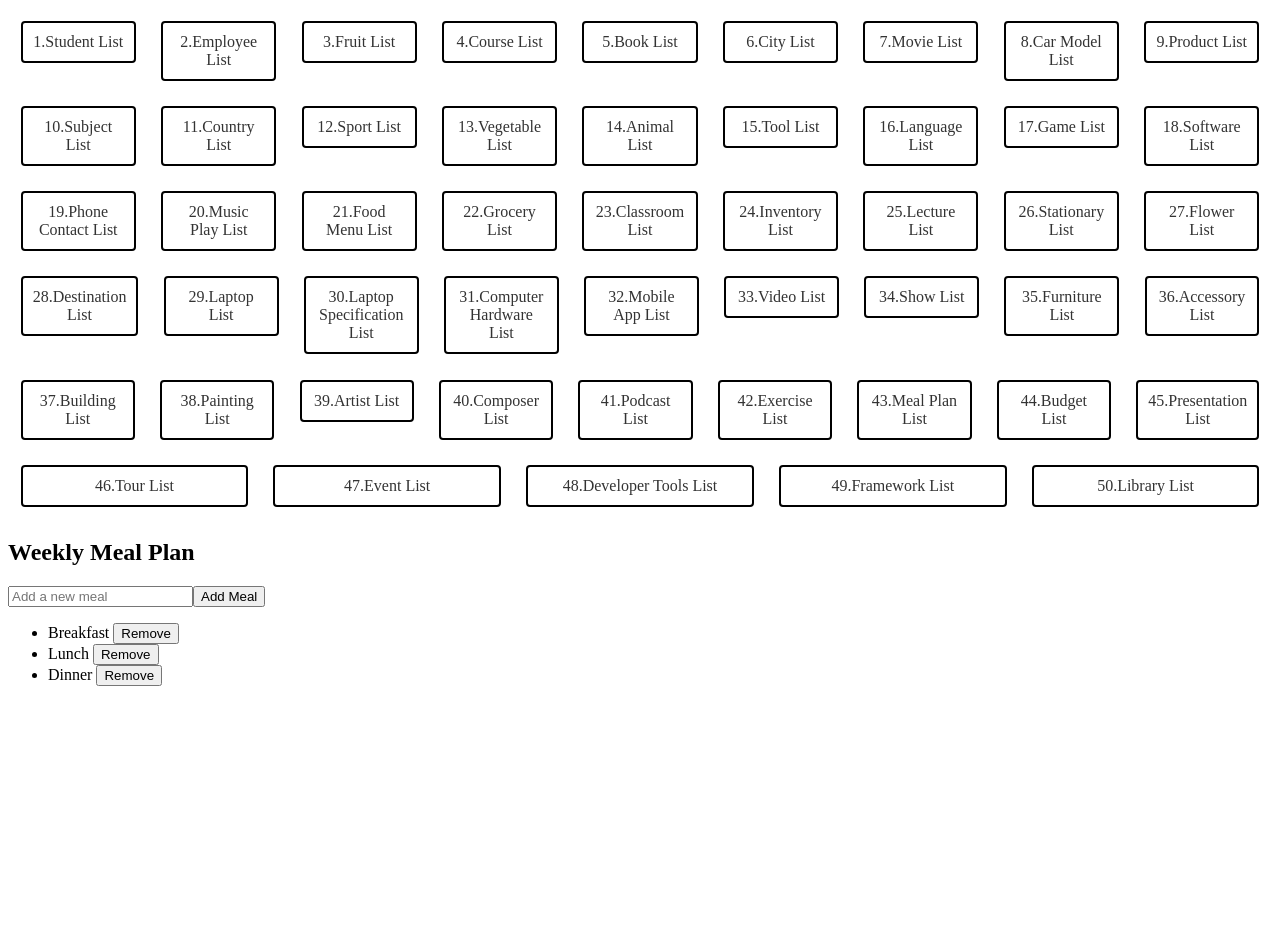
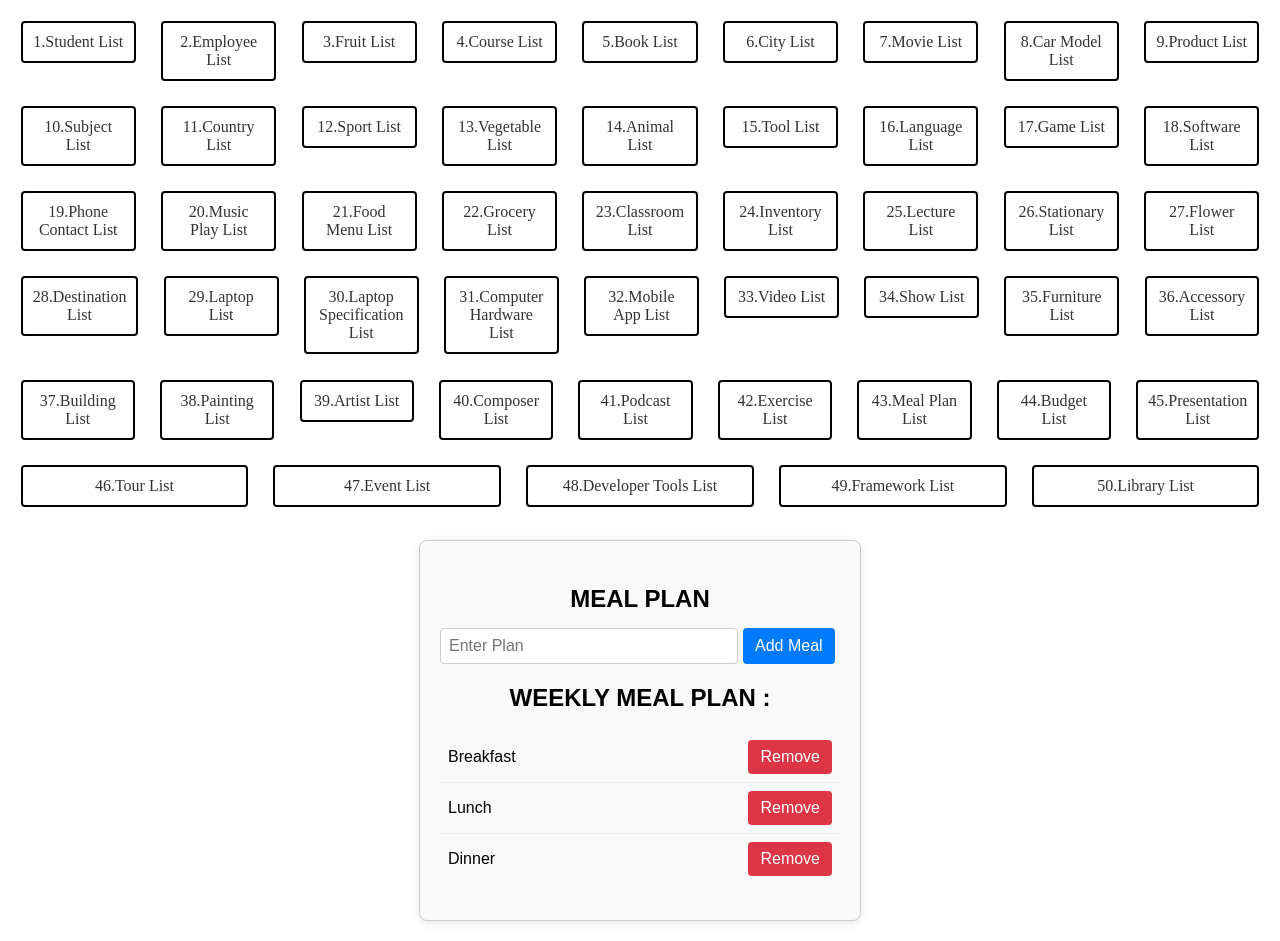
Before and after one commit to Xavierbaliw/Activity15-Angular-with-TypeScript-and-Data-Structures, an Angular app: page /mealplanlist in a window 1280 px wide. Before the commit the page ends 800 px from the top, so only its background shows below. Built offline with nearby package versions, Linux system fonts and the light colour scheme.

Commit message:
Add mealplanlist services

```diff
--- a/src/app/component/mealplan-list/mealplan-list.component.css
+++ b/src/app/component/mealplan-list/mealplan-list.component.css
@@ -0,0 +1,76 @@
+.meal-plan-container {
+  max-width: 400px;
+  margin: 20px auto;
+  padding: 20px;
+  border: 1px solid #ccc;
+  border-radius: 8px;
+  background-color: #f9f9f9;
+  box-shadow: 0 2px 10px rgba(0, 0, 0, 0.1);
+  font-family: Arial, sans-serif;
+}
+
+.meal-plan-container p {
+  font-size: 1.5em;
+  margin-bottom: 15px;
+  font-weight: bold;
+  text-align: center;
+}
+
+.meal-plan-container .add-meal {
+  display: flex;
+  margin-bottom: 15px;
+}
+
+.meal-plan-container input {
+  width: calc(100% - 120px);
+  padding: 8px;
+  border: 1px solid #ccc;
+  border-radius: 4px;
+  font-size: 1em;
+}
+
+.meal-plan-container button {
+  padding: 8px 12px;
+  background-color: #007bff;
+  color: white;
+  border: none;
+  border-radius: 4px;
+  cursor: pointer;
+  font-size: 1em;
+  margin-left: 5px;
+}
+
+.meal-plan-container button:hover {
+  background-color: #0056b3;
+}
+
+.meal-plan-container h2 {
+  text-align: center;
+  margin: 20px 0;
+  font-size: 1.5em;
+}
+
+.meal-plan-container ul {
+  list-style: none;
+  padding: 0;
+}
+
+.meal-plan-container li {
+  display: flex;
+  justify-content: space-between;
+  align-items: center;
+  padding: 8px;
+  border-bottom: 1px solid #eee;
+}
+
+.meal-plan-container li:last-child {
+  border-bottom: none;
+}
+
+.meal-plan-container li button {
+  background-color: #dc3545;
+}
+
+.meal-plan-container li button:hover {
+  background-color: #c82333;
+}
--- a/src/app/component/mealplan-list/mealplan-list.component.html
+++ b/src/app/component/mealplan-list/mealplan-list.component.html
@@ -1,12 +1,16 @@
-<div>
-  <h2>Weekly Meal Plan</h2>
+<div class="meal-plan-container">
+  <p>MEAL PLAN</p>
 
-  <input type="text" [(ngModel)]="newMeal" placeholder="Add a new meal" />
-  <button (click)="addMeal()">Add Meal</button>
+  <div class="add-meal">
+    <input [(ngModel)]="newMeal" placeholder="Enter Plan" />
+    <button (click)="addMeal()">Add Meal</button>
+  </div>
 
+  <h2>WEEKLY MEAL PLAN :</h2>
   <ul>
-    <li *ngFor="let meal of meals; let i = index">
-      {{ meal }} <button (click)="removeMeal(i)">Remove</button>
+    <li *ngFor="let meal of getMeals(); let i = index">
+      {{ meal }}
+      <button (click)="removeMeal(i)">Remove</button>
     </li>
   </ul>
 </div>
--- a/src/app/component/mealplan-list/mealplan-list.component.ts
+++ b/src/app/component/mealplan-list/mealplan-list.component.ts
@@ -1,4 +1,5 @@
 import { Component } from '@angular/core';
+import {MealplanListService} from "../../services/mealplan-list.service";
 
 @Component({
   selector: 'app-mealplan-list',
@@ -6,17 +7,22 @@ import { Component } from '@angular/core';
   styleUrl: './mealplan-list.component.css'
 })
 export class MealplanListComponent {
-  meals: string[] = ['Breakfast', 'Lunch', 'Dinner'];
   newMeal: string = '';
+
+  constructor(private mealService: MealplanListService) {}
 
   addMeal() {
     if (this.newMeal.trim()) {
-      this.meals.push(this.newMeal);
+      this.mealService.addMeal(this.newMeal.trim());
       this.newMeal = '';
     }
   }
 
+  getMeals(): string[] {
+    return this.mealService.getMeals();
+  }
+
   removeMeal(index: number) {
-    this.meals.splice(index, 1);
+    this.mealService.removeMeal(index);
   }
 }
--- /dev/null
+++ b/src/app/services/mealplan-list.service.ts
@@ -0,0 +1,22 @@
+import { Injectable } from '@angular/core';
+
+@Injectable({
+  providedIn: 'root'
+})
+export class MealplanListService {
+  private meals: string[] = ['Breakfast', 'Lunch', 'Dinner'];
+
+  addMeal(meal: string) {
+    this.meals.push(meal);
+  }
+
+  getMeals(): string[] {
+    return this.meals;
+  }
+
+  removeMeal(index: number) {
+    if (index > -1) {
+      this.meals.splice(index, 1);
+    }
+  }
+}
```
Also changed, not shown: 1 other file (tests, documents, lock files or other folders).
